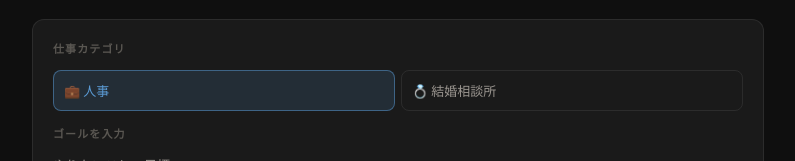
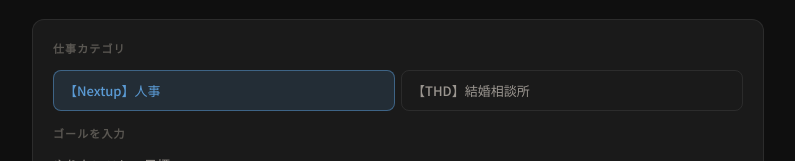
Before and after one commit to shokonext112-beep/smarttask, a plain HTML site: page index.html in a window 1280 px wide. Shown: the part 169-330 px from the top of the page, without its empty margins (242-1037 px from the left). Drawn offline with Linux system fonts and the light colour scheme.

Commit message:
Update index.html

```diff
--- a/index.html
+++ b/index.html
@@ -118,8 +118,8 @@ button.danger-btn:hover{background:rgba(224,92,92,.1)}
     <div class="card">
       <div class="card-title">仕事カテゴリ</div>
       <div class="cat-toggle">
-        <button class="cat-btn hr active" id="cat-hr" onclick="setCategory('hr')">💼 人事</button>
-        <button class="cat-btn thd" id="cat-thd" onclick="setCategory('thd')">💍 結婚相談所</button>
+        <button class="cat-btn hr active" id="cat-hr" onclick="setCategory('hr')">【Nextup】人事</button>
+        <button class="cat-btn thd" id="cat-thd" onclick="setCategory('thd')">【THD】結婚相談所</button>
       </div>
       <div class="card-title">ゴールを入力</div>
       <div class="row">
```
